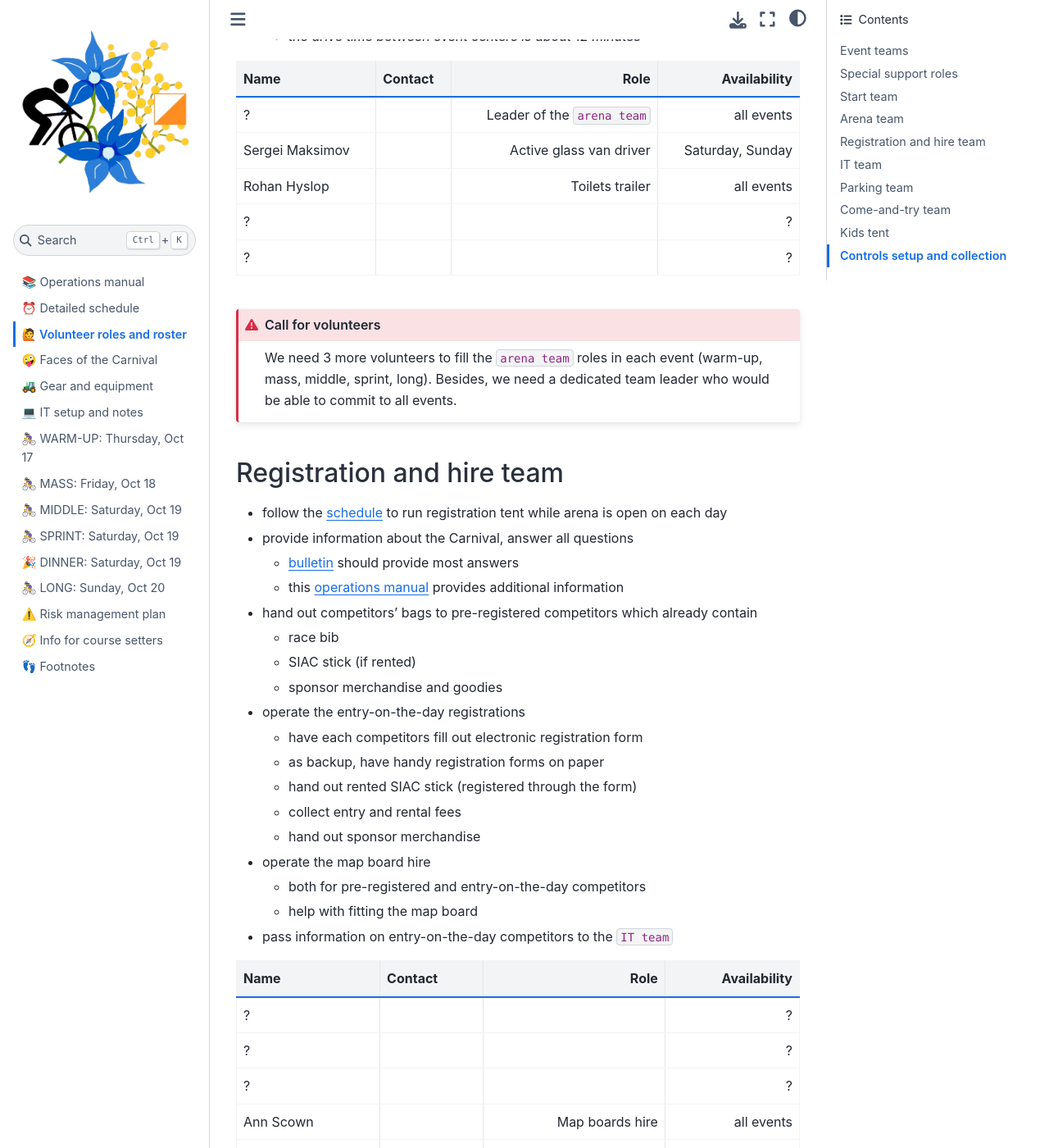
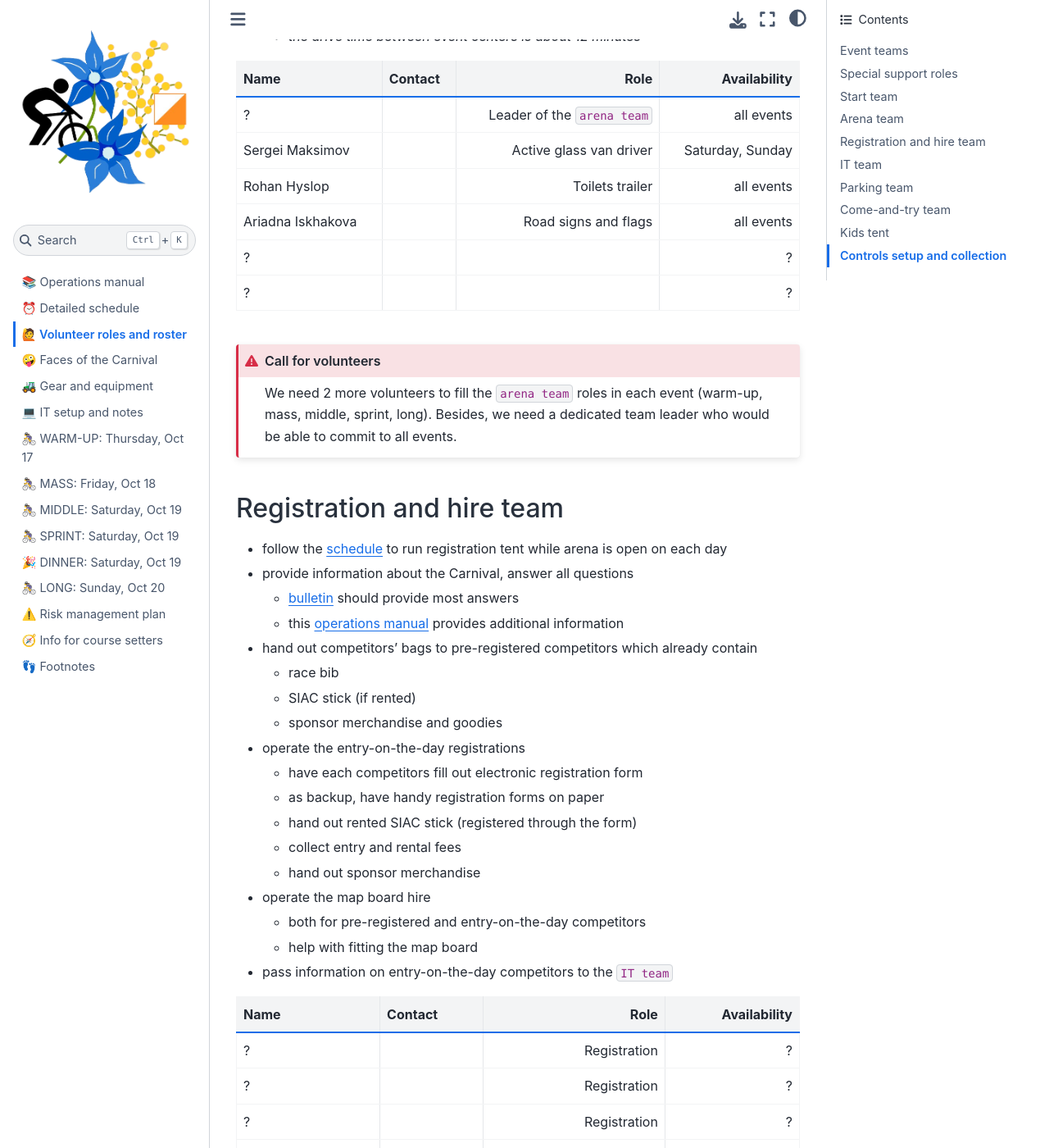
Before and after one commit to fediskhakov/mtbo2024champ, a Jupyter Book: the page built from 02.people.md, in a window 1280 px wide and 1400 px high, scrolled down 3930 px. Shown: the whole window at 82% size. Built offline with Jupyter Book 1.0.4 settings and Sphinx 7.4.7 and the Sphinx Book theme 1.1.4, drawn with Linux system fonts in a browser that asks for light colours.

Commit message:
Small updates

```diff
--- a/02.people.md
+++ b/02.people.md
@@ -120,13 +120,14 @@ We need 5 volunteers to fill the `start team` roles in each event (warm-up, mass
 | ? | | Leader of the `arena team` | all events |
 | Sergei Maksimov | | Active glass van driver | Saturday, Sunday |
 | Rohan Hyslop | | Toilets trailer | all events |
+| Ariadna Iskhakova | | Road signs and flags | all events |
 | ? | | | ? |
 | ? | | | ? |
 
 :::{admonition} Call for volunteers
 :class: danger
 
-We need 3 more volunteers to fill the `arena team` roles in each event (warm-up, mass, middle, sprint, long). Besides, we need a dedicated team leader who would be able to commit to all events.
+We need 2 more volunteers to fill the `arena team` roles in each event (warm-up, mass, middle, sprint, long). Besides, we need a dedicated team leader who would be able to commit to all events.
 :::
 
 
@@ -154,9 +155,9 @@ We need 3 more volunteers to fill the `arena team` roles in each event (warm-up,
 
 | Name | Contact | Role | Availability |
 |:-|-|-:|-:|
-| ? | | | ? |
-| ? | | | ? |
-| ? | | | ? |
+| ? | | Registration | ? |
+| ? | | Registration | ? |
+| ? | | Registration | ? |
 | Ann Scown | | Map boards hire | all events |
 | John Scown | | Map boards hire | all events |
 
```
Also changed, not shown: 03.equipment.md (+3 -1 lines).
